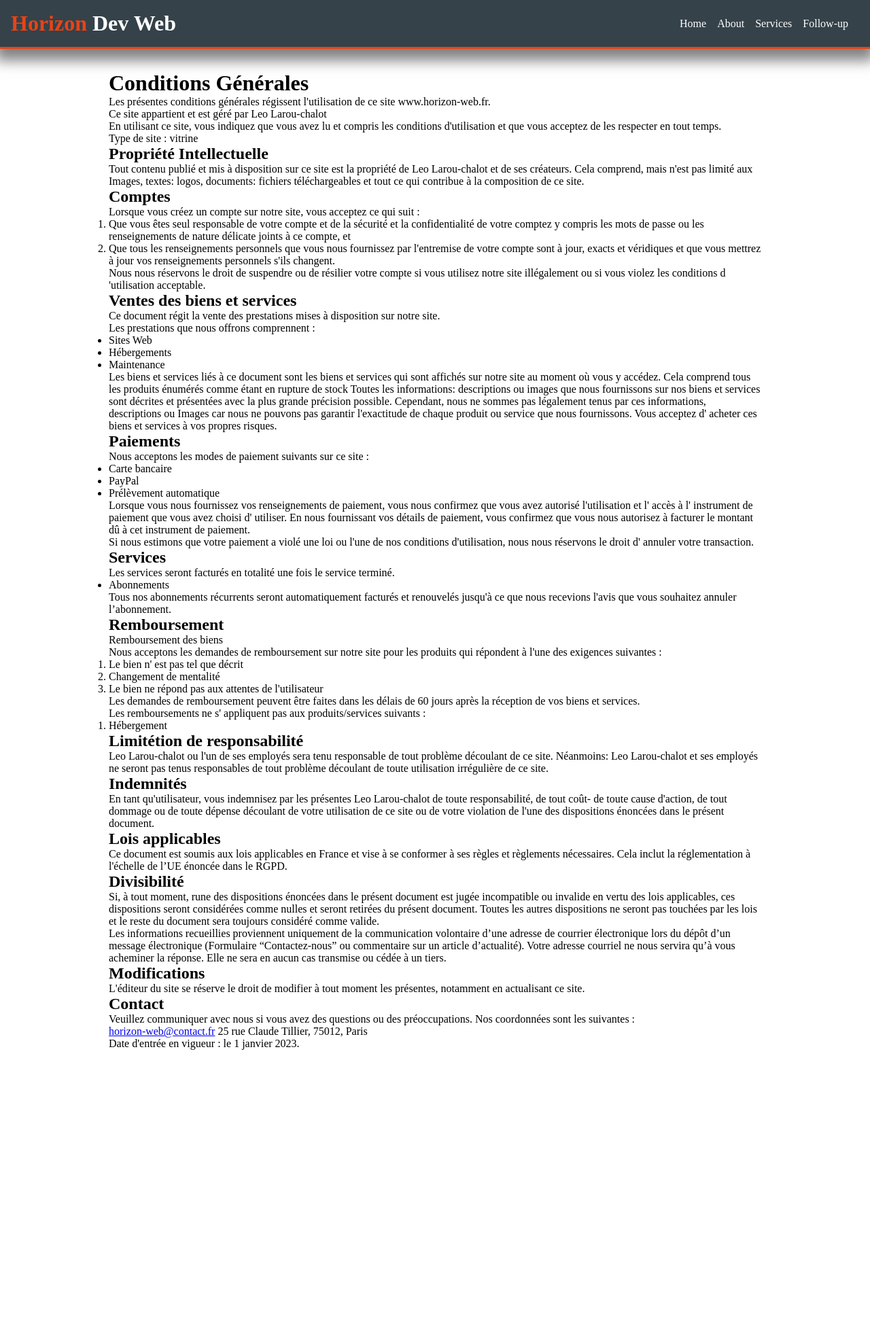
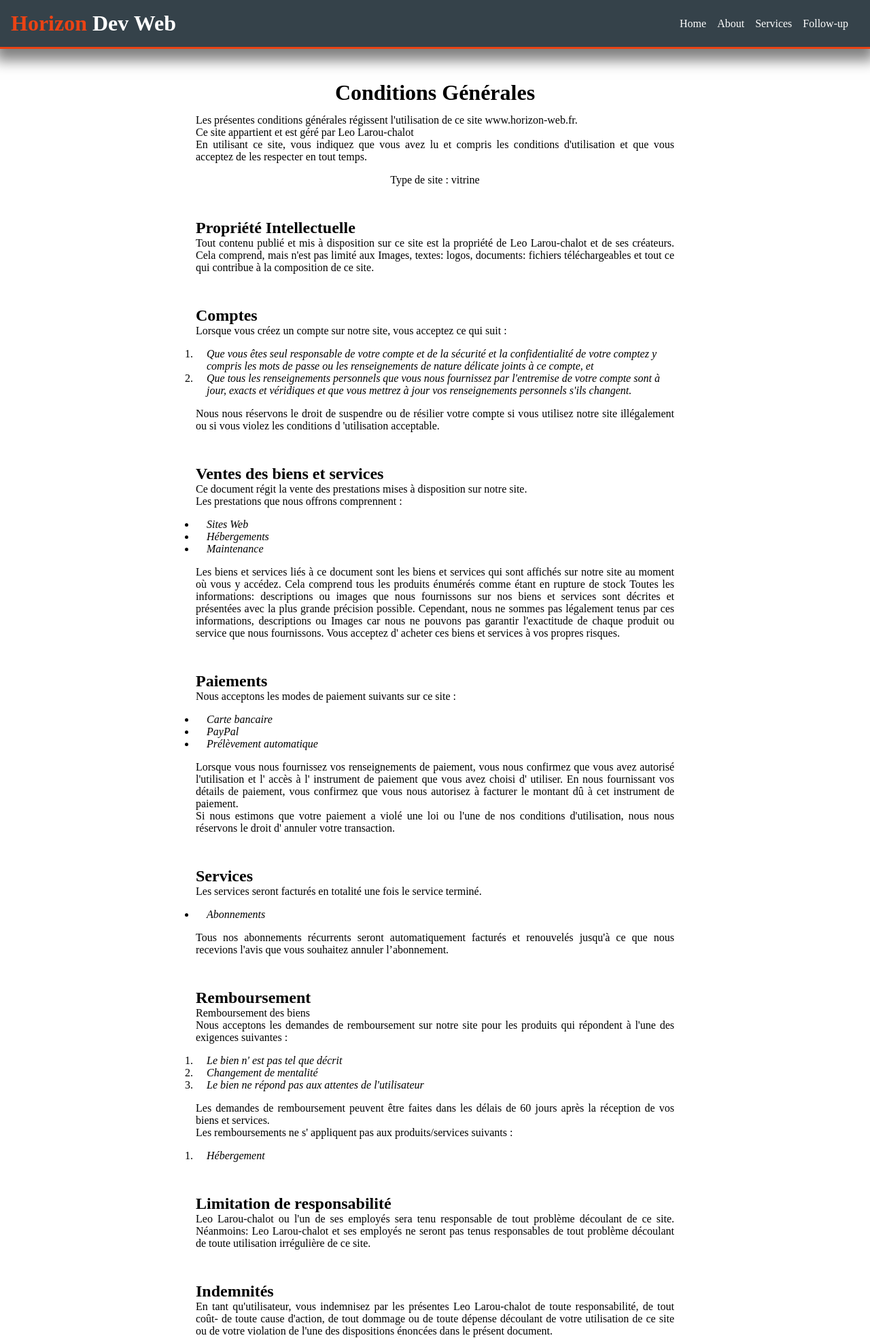
Before and after one commit to LeoLChalot/BTSSIO-AP1-horizon, a PHP site: page /CGU.php in a window 1280 px wide. Shown: the top 1972 px of the page at 68% size. Run offline with PHP 8.4, Linux system fonts and the light colour scheme.

Commit message:
update CGU

```diff
--- a/CGU.php
+++ b/CGU.php
@@ -19,8 +19,8 @@ require_once(__DIR__ . '/includes/header.php');
             <h2>Comptes</h2>
             <p>Lorsque vous créez un compte sur notre site, vous acceptez ce qui suit :</p>
             <ol>
-                <li>Que vous êtes seul responsable de votre compte et de la sécurité et la confidentialité de votre comptez y compris les mots de passe ou les renseignements de nature délicate joints à ce compte, et</li>
-                <li>Que tous les renseignements personnels que vous nous fournissez par l'entremise de votre compte sont à jour, exacts et véridiques et que vous mettrez à jour vos renseignements personnels s'ils changent.</li>
+                <li><em>Que vous êtes seul responsable de votre compte et de la sécurité et la confidentialité de votre comptez y compris les mots de passe ou les renseignements de nature délicate joints à ce compte, et</em></li>
+                <li><em>Que tous les renseignements personnels que vous nous fournissez par l'entremise de votre compte sont à jour, exacts et véridiques et que vous mettrez à jour vos renseignements personnels s'ils changent.</em></li>
             </ol>
             <p>Nous nous réservons le droit de suspendre ou de résilier votre compte si vous utilisez notre site illégalement ou si vous violez les conditions d 'utilisation acceptable.</p>
         </article>
@@ -29,9 +29,9 @@ require_once(__DIR__ . '/includes/header.php');
             <p>Ce document régit la vente des prestations mises à disposition sur notre site.</p>
             <p>Les prestations que nous offrons comprennent :</p>
             <ul>
-                <li>Sites Web</li>
-                <li>Hébergements</li>
-                <li>Maintenance</li>
+                <li><em>Sites Web</em></li>
+                <li><em>Hébergements</em></li>
+                <li><em>Maintenance</em></li>
             </ul>
             <p>Les biens et services liés à ce document sont les biens et services qui sont affichés sur notre site au moment où vous y accédez. Cela comprend tous les produits énumérés comme étant en rupture de stock Toutes les informations: descriptions ou images que nous fournissons sur nos biens et services sont décrites et présentées avec la plus grande précision possible. Cependant, nous ne sommes pas légalement tenus par ces informations, descriptions ou Images car nous ne pouvons pas garantir l'exactitude de chaque produit ou service que nous fournissons. Vous acceptez d' acheter ces biens et services à vos propres risques.</p>
         </article>
@@ -39,9 +39,9 @@ require_once(__DIR__ . '/includes/header.php');
             <h2>Paiements</h2>
             <p>Nous acceptons les modes de paiement suivants sur ce site :</p>
             <ul>
-                <li>Carte bancaire</li>
-                <li>PayPal</li>
-                <li>Prélèvement automatique</li>
+                <li><em>Carte bancaire</em></li>
+                <li><em>PayPal</em></li>
+                <li><em>Prélèvement automatique</em></li>
             </ul>
             <p>Lorsque vous nous fournissez vos renseignements de paiement, vous nous confirmez que vous avez autorisé l'utilisation et l' accès à l' instrument de paiement que vous avez choisi d' utiliser. En nous fournissant vos détails de paiement, vous confirmez que vous nous autorisez à facturer le montant dû à cet instrument de paiement.</p>
             <p>Si nous estimons que votre paiement a violé une loi ou l'une de nos conditions d'utilisation, nous nous réservons le droit d' annuler votre transaction.</p>
@@ -50,7 +50,7 @@ require_once(__DIR__ . '/includes/header.php');
             <h2>Services</h2>
             <p>Les services seront facturés en totalité une fois le service terminé.</p>
             <ul>
-                <li>Abonnements</li>
+                <li><em>Abonnements</em></li>
             </ul>
             <p>Tous nos abonnements récurrents seront automatiquement facturés et renouvelés jusqu'à ce que nous recevions l'avis que vous souhaitez annuler l’abonnement.</p>
         </article>
@@ -59,18 +59,18 @@ require_once(__DIR__ . '/includes/header.php');
             <p>Remboursement des biens</p>
             <p>Nous acceptons les demandes de remboursement sur notre site pour les produits qui répondent à l'une des exigences suivantes :</p>
             <ol>
-                <li>Le bien n' est pas tel que décrit</li>
-                <li>Changement de mentalité</li>
-                <li>Le bien ne répond pas aux attentes de l'utilisateur</li>
+                <li><em>Le bien n' est pas tel que décrit</em></li>
+                <li><em>Changement de mentalité</em></li>
+                <li><em>Le bien ne répond pas aux attentes de l'utilisateur</em></li>
             </ol>
             <p>Les demandes de remboursement peuvent être faites dans les délais de 60 jours après la réception de vos biens et services.</p>
             <p>Les remboursements ne s' appliquent pas aux produits/services suivants :</p>
             <ol>
-                <li>Hébergement</li>
+                <li><em>Hébergement</em></li>
             </ol>
         </article>
         <article id="CGU-responsabilite">
-            <h2>Limitétion de responsabilité</h2>
+            <h2>Limitation de responsabilité</h2>
             <p>Leo Larou-chalot ou l'un de ses employés sera tenu responsable de tout problème découlant de ce site. Néanmoins: Leo Larou-chalot et ses employés ne seront pas tenus responsables de tout problème découlant de toute utilisation irrégulière de ce site.</p>
         </article>
         <article id="CGU-indemnites">
@@ -95,9 +95,9 @@ require_once(__DIR__ . '/includes/header.php');
         <article id="CGU-contact">
             <h2>Contact</h2>
             <p>Veuillez communiquer avec nous si vous avez des questions ou des préoccupations. Nos coordonnées sont les suivantes :</p>
-            <a href="mailto:horizon-web@contact.fr">horizon-web@contact.fr</a>
-            <addess>25 rue Claude Tillier, 75012, Paris</addess>
-            <p>Date d'entrée en vigueur : le 1 janvier 2023.</p>
+            <p><a href="mailto:horizon-web@contact.fr">horizon-web@contact.fr</a></p>
+            <p><address>25 rue Claude Tillier, 75012, Paris</address></p>
+            <p><em>Date d'entrée en vigueur : le 1 janvier 2023.</em></p>
         </article>
     </main>
 </section>
--- a/assets/css/style.css
+++ b/assets/css/style.css
@@ -6,11 +6,13 @@
     padding: 0;
 }
 ::-webkit-scrollbar{
-    overflow-y: hidden;
-    visibility: hidden;
+    /* overflow-y: hidden;
+    visibility: hidden; */
+    width: 0px;
 }
 body{
     width: 100%;
+    min-height: 100vh;
 }
 h1{
     font-size: 2em;
@@ -202,10 +204,38 @@ footer p a:hover{
 
 #CGU{
     margin: auto;
-    width: 80%;
-    height: 90vh;
+    width: 60%;
+    height: 100vh;
     overflow-y: scroll;
     padding: 2em;
+}
+#CGU h1{
+    text-align: center;
+    line-height: 2em;
+}
+#CGU header p:last-child{
+    margin-top: 1em;
+    text-align: center;
+}
+#CGU h2{
+    margin-top: 2em;
+}
+#CGU p{
+    text-align: justify;
+}
+#CGU ul,
+#CGU ol{
+    margin: 1em 0;
+}
+#CGU li{
+    padding-left: 1em;
+}
+#CGU #CGU-contact address{
+    display: block;
+    margin-top: 1em;
+}
+#CGU #CGU-contact p:last-child{
+    text-align: right;
 }
 
 /* ? Media Queries */
--- a/includes/header.php
+++ b/includes/header.php
@@ -16,14 +16,14 @@
         <details id="nav-small">
             <summary>Menu</summary>
             <nav>
-                <a href="#">Home</a>
+                <a href="index.php">Home</a>
                 <a href="#">About</a>
                 <a href="#">Services</a>
                 <a href="#">Follow-up</a>
             </nav>
         </details>
         <nav id="nav-large">
-            <a href="#">Home</a>
+            <a href="index.php">Home</a>
             <a href="#">About</a>
             <a href="#">Services</a>
             <a href="#">Follow-up</a>
```
